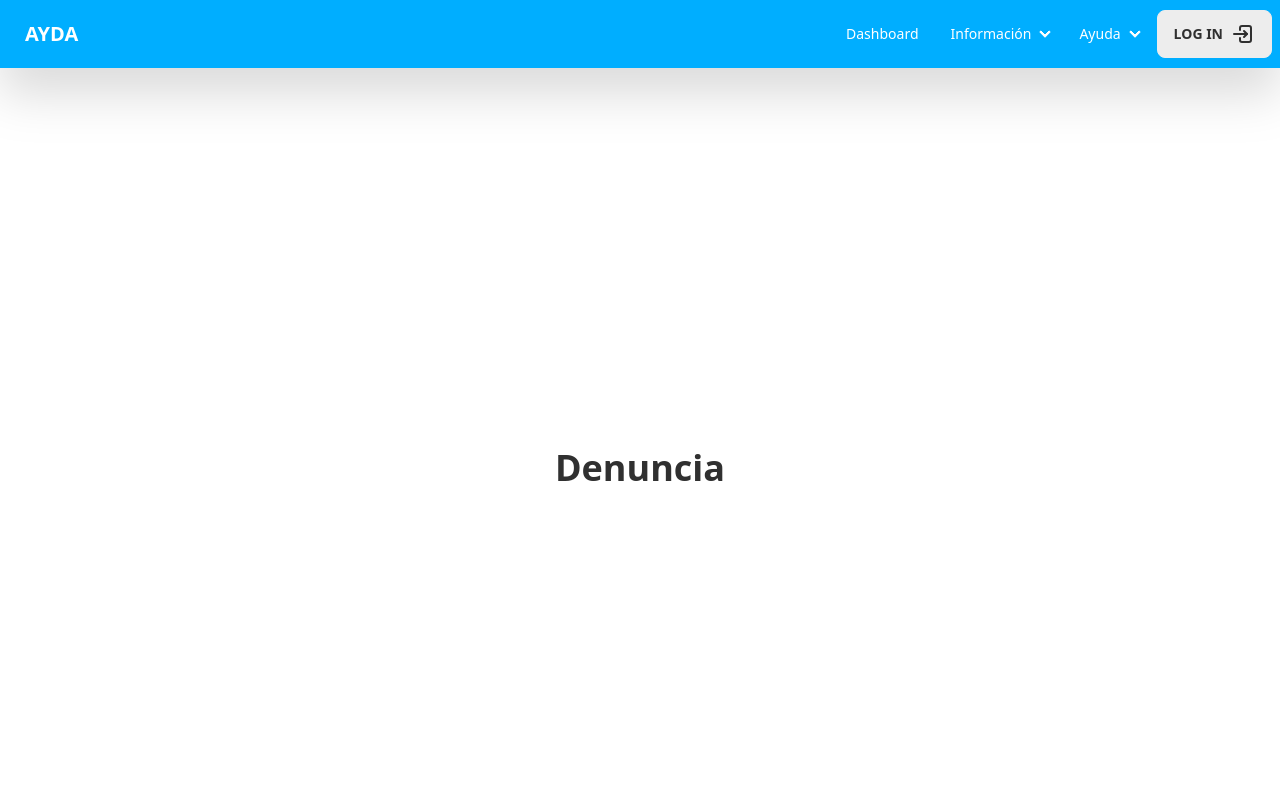
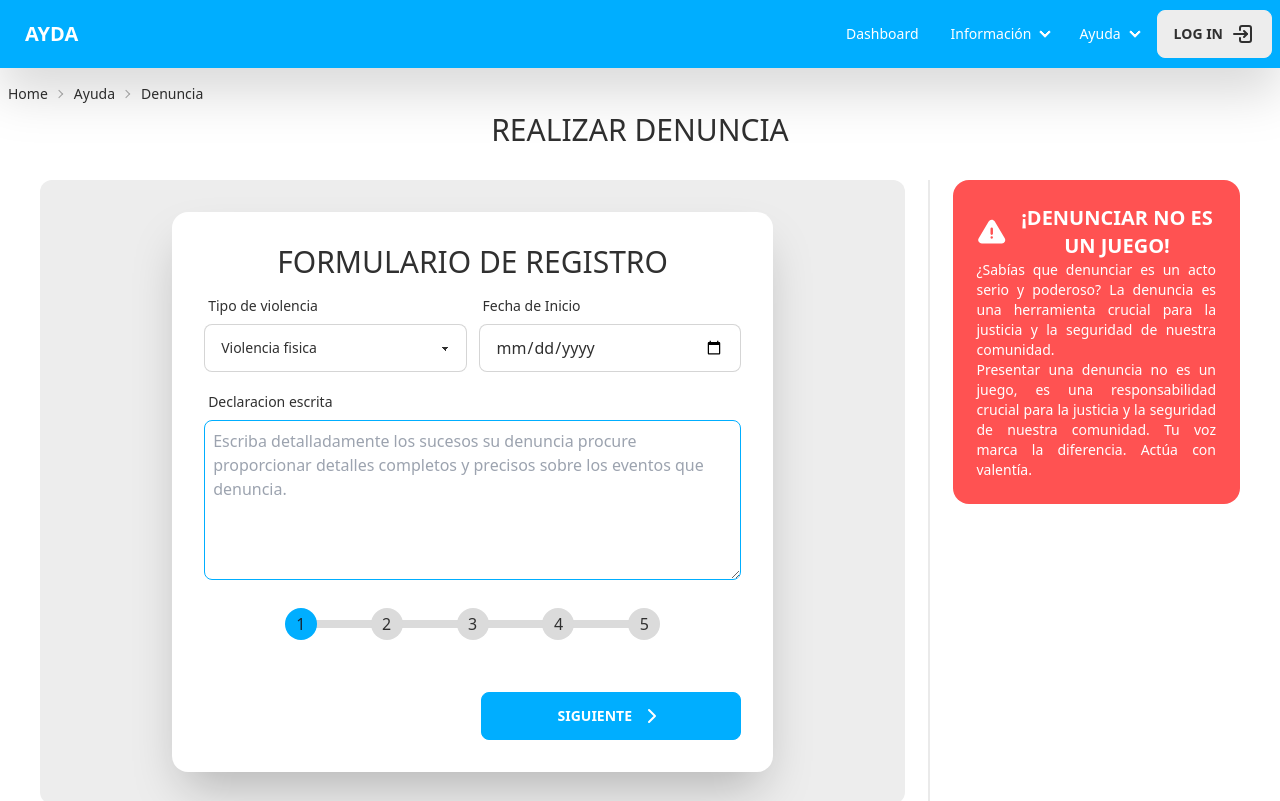
Before and after one commit to 0cr4amzxc/pruebaproy, a React (Vite) app in the folder client/: page /denuncia in a window 1280 px wide. Shown: the top 801 px of the page. Built offline with nearby package versions, Linux system fonts and the light colour scheme.

Commit message:
add denuncia and front create newdenuncia is ready just in front

```diff
--- a/client/package.json
+++ b/client/package.json
@@ -10,14 +10,15 @@
     "preview": "vite preview"
   },
   "dependencies": {
+    "@react-pdf/renderer": "^3.1.13",
     "@reduxjs/toolkit": "^1.9.7",
+    "@tabler/icons-react": "^2.40.0",
     "axios": "^1.5.1",
     "bcrypt": "^5.1.1",
     "cookie-parser": "^1.4.6",
     "cors": "^2.8.5",
     "express": "^4.18.2",
     "express-session": "^1.17.3",
-    "@react-pdf/renderer": "^3.1.13",
     "formik": "^2.4.5",
     "jsonwebtoken": "^9.0.2",
     "localforage": "^1.10.0",
@@ -30,9 +31,9 @@
     "react-dom": "^18.2.0",
     "react-native-svg": "^13.13.0",
     "react-redux": "^8.1.3",
-    "sequelize": "^6.33.0",
     "react-router-dom": "^6.16.0",
     "react-simple-chatbot": "^0.5.0",
+    "sequelize": "^6.33.0",
     "sort-by": "^0.0.2",
     "survey-react-ui": "^1.9.114"
   },
--- a/client/src/App.jsx
+++ b/client/src/App.jsx
@@ -4,7 +4,13 @@ import {Route, Routes} from 'react-router-dom';
 
 import Home from './pages/Home';
 import Ayudacentro from './pages/Ayudacentro';
+
 import Denuncia from './pages/Denuncia';
+import CreateDenuncia from './pages/denuncia/CreateDenuncia.jsx';
+import CreatePrueba from './pages/denuncia/CreatePrueba.jsx';
+import CreateTestigo from './pages/denuncia/CreateTestigo.jsx';
+import CreateVictima from './pages/denuncia/CreateVictima.jsx';
+
 import Eventos from './pages/Eventos';
 import Informate from './pages/Informate';
 import Normas from './pages/Normas'
@@ -54,7 +60,12 @@ function App() {
       <Routes>
         <Route path="/" element={<Home/>}></Route>
         <Route path="/ayudacentro" element={<Ayudacentro/>}></Route>
-        <Route path="/denuncia" element={<Denuncia/>}></Route>
+        <Route path="/denuncia" element={<Denuncia/>}>
+          <Route index element={<CreateDenuncia/>}></Route>
+          <Route path='/denuncia/addprueba' element={<CreatePrueba/>}></Route>
+          <Route path='/denuncia/addtestigo' element={<CreateTestigo/>}></Route>
+          <Route path='/denuncia/addvictima' element={<CreateVictima/>}></Route>
+        </Route>
         <Route path="/eventos" element={<Eventos/>}></Route>
         <Route path="/informate" element={<Informate/>}></Route>
         <Route path="/informate/edu/:id" element={<Edus/>}></Route>
--- a/client/src/main.jsx
+++ b/client/src/main.jsx
@@ -5,7 +5,9 @@ import './index.css'
 import {BrowserRouter} from 'react-router-dom'
 
 ReactDOM.createRoot(document.getElementById('root')).render(
+  <React.StrictMode>
     <BrowserRouter>
       <App/>
     </BrowserRouter>
+  </React.StrictMode>,
 )
--- a/client/src/pages/Denuncia.jsx
+++ b/client/src/pages/Denuncia.jsx
@@ -1,11 +1,57 @@
-import React from 'react'
+import React from "react";
+import { Link, Outlet } from "react-router-dom";
+
+import { IconAlertTriangleFilled } from "@tabler/icons-react";
 
 function Denuncia() {
   return (
-    <div className="flex flex-col items-center justify-center h-screen">
-      <h1 className="text-4xl font-bold">Denuncia</h1>
+    <div className="w-full flex flex-col lg:flex-row">
+      <div className="container p-2 min-w-full">
+        <div className="text-sm breadcrumbs">
+          <ul>
+            <li>
+              <Link to="/">Home</Link>
+            </li>
+            <li>Ayuda</li>
+            <li>Denuncia</li>
+          </ul>
+        </div>
+
+        <h1 className="text-3xl text-center uppercase pb-2">
+          realizar denuncia
+        </h1>
+        <div className="container flex flex-col-reverse lg:flex-row items-center lg:items-start justify-center min-w-full px-8 py-6">
+          <div className="container flex flex-col items-center gap-3 w-full lg:w-9/12 bg-base-200 p-4 lg:p-8 rounded-xl">
+            <Outlet />
+          </div>
+          <div className="divider lg:divider-horizontal"></div>
+          <div className="container w-full lg:w-3/12 rounded-2xl bg-error text-base-100">
+            <div className="container p-6">
+              <div className="flex flex-row items-center justify-center gap-3">
+                <IconAlertTriangleFilled
+                  className="text-base-100"
+                  stroke={1.8}
+                  size={45}
+                />
+                <p className="text-xl text-center font-bold uppercase">
+                  ¡Denunciar no es un juego!
+                </p>
+              </div>
+              <p className="text-sm text-justify">
+                ¿Sabías que denunciar es un acto serio y poderoso? La denuncia
+                es una herramienta crucial para la justicia y la seguridad de
+                nuestra comunidad.
+                <br />
+                Presentar una denuncia no es un juego, es una responsabilidad
+                crucial para la justicia y la seguridad de nuestra comunidad. Tu
+                voz marca la diferencia. Actúa con valentía.
+              </p>
+            </div>
+          </div>
+        </div>
+      </div>
     </div>
-  )
+  );
 }
 
-export default Denuncia
+export default Denuncia;
--- a/client/src/pages/Test.jsx
+++ b/client/src/pages/Test.jsx
@@ -40,7 +40,7 @@ function Test() {
         <h1 className="text-3xl text-center uppercase pb-2">Test</h1>
         <div className="container flex flex-col lg:flex-row items-start justify-center min-w-full px-8 py-6">
           <div className="flex flex-col gap-3">
-          <Outlet />
+            <Outlet />
           </div>
 
           <div className="divider lg:divider-horizontal"></div>
--- /dev/null
+++ b/client/src/pages/denuncia/CreateDenuncia.jsx
@@ -0,0 +1,117 @@
+import React from "react";
+import { Form, Formik } from "formik";
+
+import { IconChevronLeft, IconChevronRight } from "@tabler/icons-react";
+
+function CreateDenuncia() {
+  return (
+    <Formik
+      initialValues={{
+        idUsuario: "301",
+        tipo_den: "",
+        fec_den: "",
+      }}
+      onSubmit={async (values) => {
+        console.log(values);
+        try {
+          //const response = await createUsuarioRequest(values);
+          window.alert("Se ha creado el usuario con exito");
+          //navigate("/signup");
+        } catch (error) {
+          console.log(error);
+        }
+      }}
+    >
+      {({ handleChange, handleSubmit }) => (
+        <Form
+          className="card-body px-4 sm:px-6 lg:p-8 card flex-shrink-0 w-full lg:w-3/4 shadow-2xl bg-base-100"
+          onSubmit={handleSubmit}
+        >
+          <h1 className="text-3xl text-center uppercase">
+            formulario de registro
+          </h1>
+          <fieldset>
+            <div className="container grid grid-cols-1 lg:grid-cols-2  gap-3">
+              <div className="form-control">
+                <label className="label">
+                  <span className="label-text">Tipo de violencia</span>
+                </label>
+                <select
+                  className="select select-bordered w-full"
+                  name="tipo_den"
+                  onChange={handleChange}
+                  required
+                >
+                  <option disabled defaultValue={""}>
+                    Seleccionar una opcion
+                  </option>
+                  <option value={"fisica"}>Violencia fisica</option>
+                  <option value={"psicologia"}>Violencia psicologia</option>
+                  <option value={"emocional"}>Violencia emocional</option>
+                  <option value={"sexual"}>Violencia sexual</option>
+                  <option value={"verbal"}>Violencia verbal</option>
+                  <option value={"economia"}>Violencia economia</option>
+                  <option value={"institucional"}>
+                    Violencia institucional
+                  </option>
+                  <option value={"genero"}>Violencia de genero</option>
+                </select>
+              </div>
+              <div className="form-control">
+                <label htmlFor="fechaEventoIn" className="label">
+                  <span className="label-text">Fecha de Inicio</span>
+                </label>
+                <input
+                  type="date"
+                  name="fecini_evento"
+                  onChange={handleChange}
+                  className="input input-bordered"
+                  required
+                />
+              </div>
+              <div className="form-control col-span-full">
+                <label htmlFor="nickname" className="label">
+                  <span className="label-text">Declaracion escrita</span>
+                </label>
+                <textarea
+                  type="text"
+                  name="descripcion"
+                  placeholder="Escriba detalladamente los sucesos su denuncia procure proporcionar detalles completos y precisos sobre los eventos que denuncia."
+                  onChange={handleChange}
+                  className="input input-bordered textarea-primary p-2 min-h-[10rem]"
+                  required
+                />
+              </div>
+            </div>
+          </fieldset>
+
+          <div className="my-4 flex justify-center">
+            <ul className="steps w-4/5">
+              <li className="step step-info"/>
+              <li className="step"/>
+              <li className="step"/>
+              <li className="step"/>
+              <li className="step"/>
+            </ul>
+          </div>
+
+          <div className="form-control mt-6 grid grid-cols-2 gap-4">
+            <button className="btn btn-primary text-base-100 hidden" type="submit">
+              <IconChevronLeft />
+              <span className="hidden sm:block">Anterior</span>
+            </button>
+            <button
+              className="btn btn-primary text-base-100 col-start-2"
+              type="submit"
+            >
+              <span className="hidden sm:block">Siguiente</span>
+              <IconChevronRight />
+            </button>
+          </div>
+        </Form>
+      )}
+    </Formik>
+  );
+}
+
+export default CreateDenuncia;
--- /dev/null
+++ b/client/src/pages/denuncia/CreatePrueba.jsx
@@ -0,0 +1,9 @@
+import React from 'react'
+
+function CreatePrueba() {
+  return (
+    <div>CreatePrueba</div>
+  )
+}
+
+export default CreatePrueba
--- /dev/null
+++ b/client/src/pages/denuncia/CreateTestigo.jsx
@@ -0,0 +1,9 @@
+import React from 'react'
+
+function CreateTestigo() {
+  return (
+    <div>CreateTestigo</div>
+  )
+}
+
+export default CreateTestigo
--- /dev/null
+++ b/client/src/pages/denuncia/CreateVictima.jsx
@@ -0,0 +1,9 @@
+import React from 'react'
+
+function CreateVictima() {
+  return (
+    <div>CreateVictima</div>
+  )
+}
+
+export default CreateVictima
```
Also changed, not shown: 1 other file (tests, documents, lock files or other folders).
